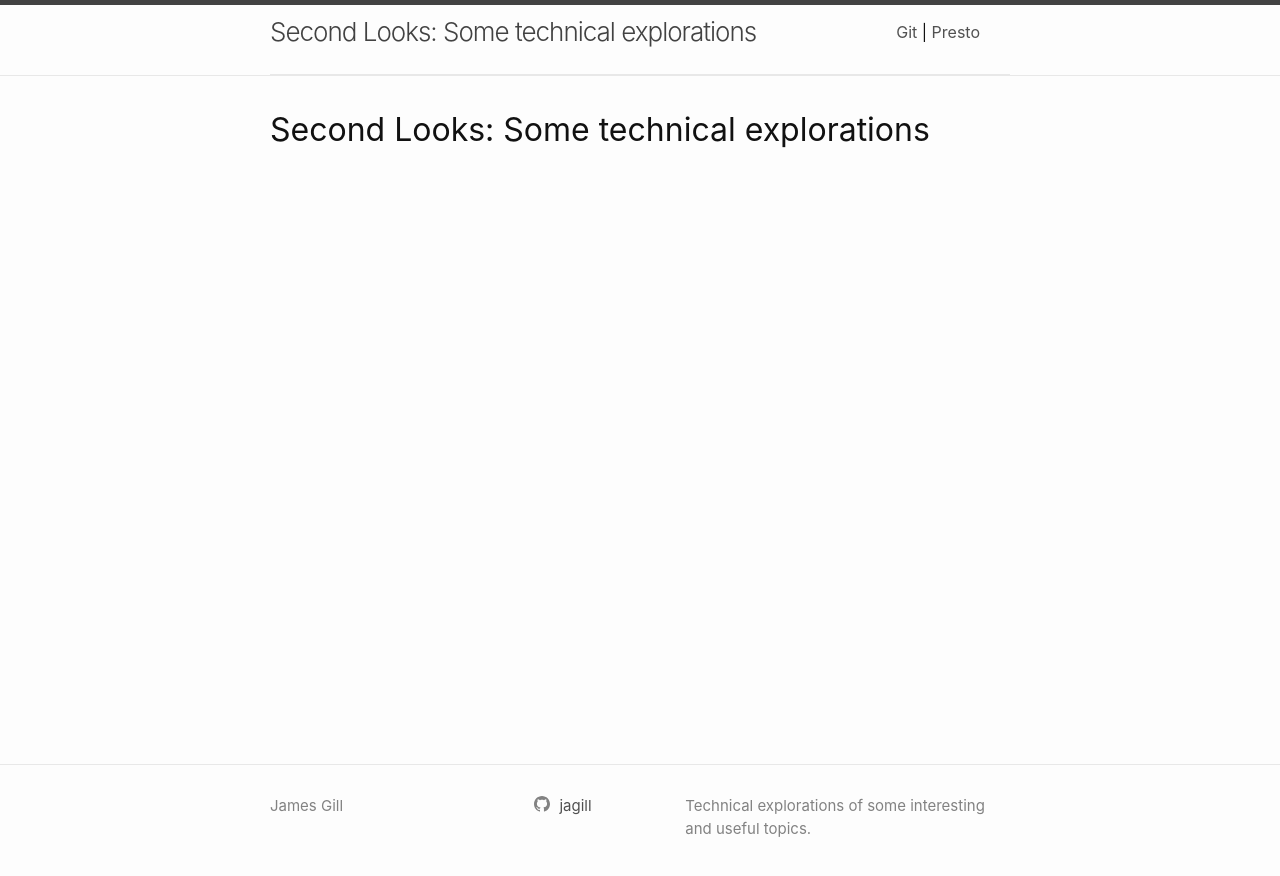
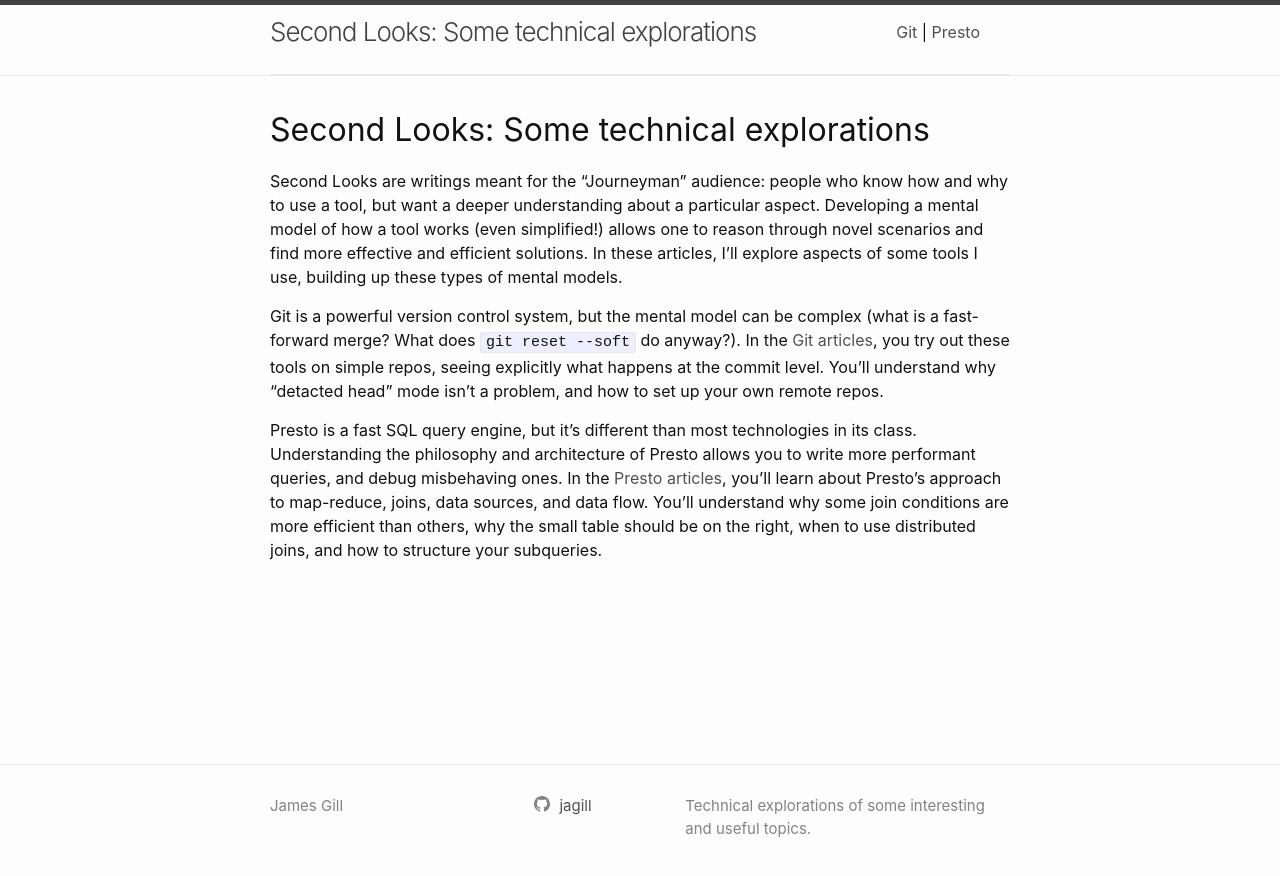
Before and after one commit to jagill/jagill.github.io, a Jekyll site: the page built from index.md, in a window 1280 px wide. Shown: the top 876 px of the page. Built offline with Jekyll 4.4.1, drawn with Linux system fonts in a browser that asks for light colours.

Commit message:
Some words on the home page.
And acknowledgements for Presto.

```diff
--- a/index.md
+++ b/index.md
@@ -1,7 +1,25 @@
 ---
-# Feel free to add content and custom Front Matter to this file.
-# To modify the layout, see https://jekyllrb.com/docs/themes/#overriding-theme-defaults
-
 layout: home
 title:  "Second Looks: Some technical explorations"
 ---
+
+Second Looks are writings meant for the "Journeyman" audience: people who know
+how and why to use a tool, but want a deeper understanding about a particular
+aspect.  Developing a mental model of how a tool works (even simplified!) allows
+one to reason through novel scenarios and find more effective and efficient
+solutions. In these articles, I'll explore aspects of some tools I use, building
+up these types of mental models.
+
+Git is a powerful version control system, but the mental model can be complex
+(what is a fast-forward merge?  What does `git reset --soft` do anyway?).  In
+the [Git articles](/git), you try out these tools on simple repos, seeing
+explicitly what happens at the commit level.  You'll understand why "detacted
+head" mode isn't a problem, and how to set up your own remote repos.
+
+Presto is a fast SQL query engine, but it's different than most technologies in
+its class.  Understanding the philosophy and architecture of Presto allows you
+to write more performant queries, and debug misbehaving ones.  In the
+[Presto articles](/presto), you'll learn about Presto's approach to map-reduce,
+joins, data sources, and data flow.  You'll understand why some join conditions
+are more efficient than others, why the small table should be on the right,
+when to use distributed joins, and how to structure your subqueries.
```
Also changed, not shown: _presto/index.md (+9 -0 lines).
